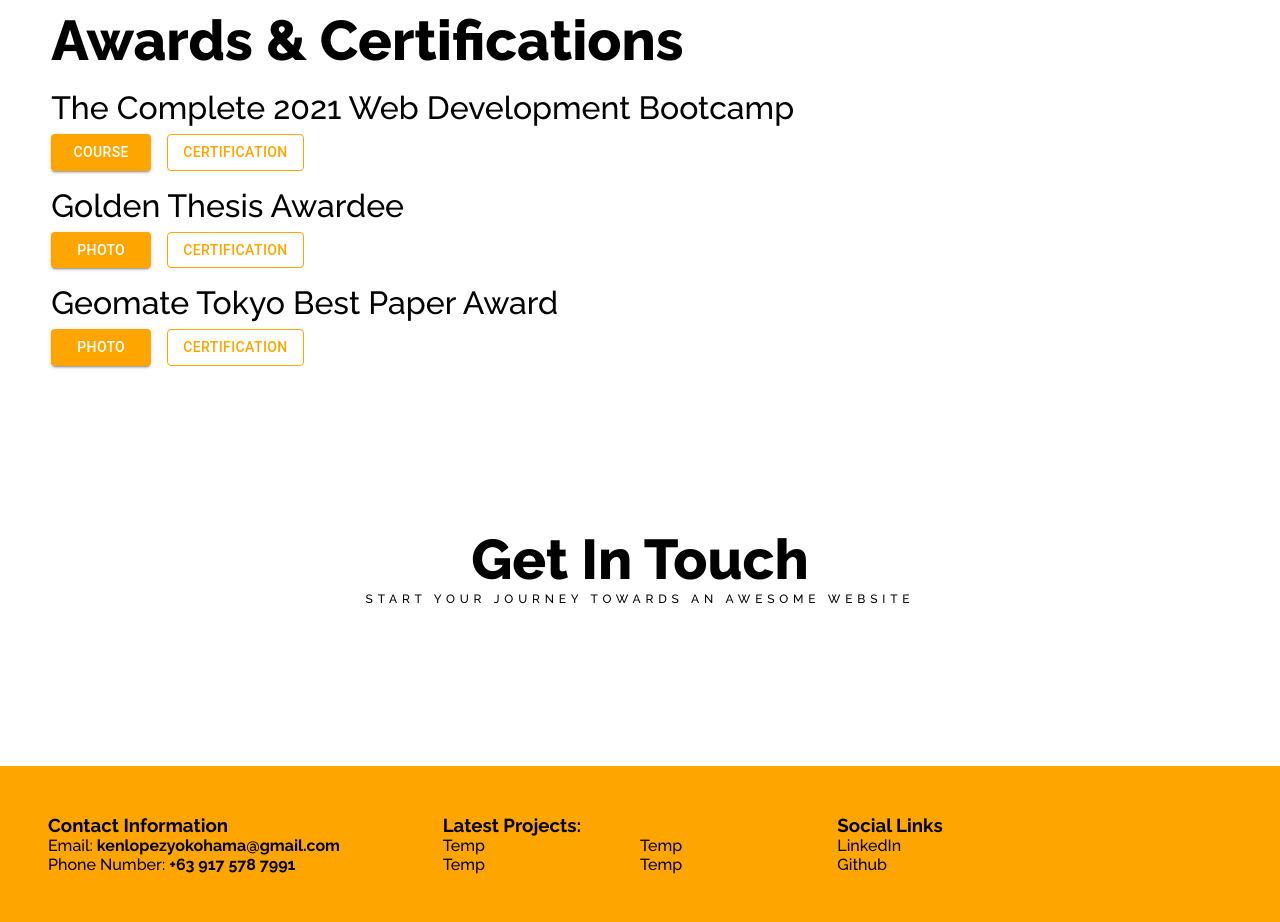
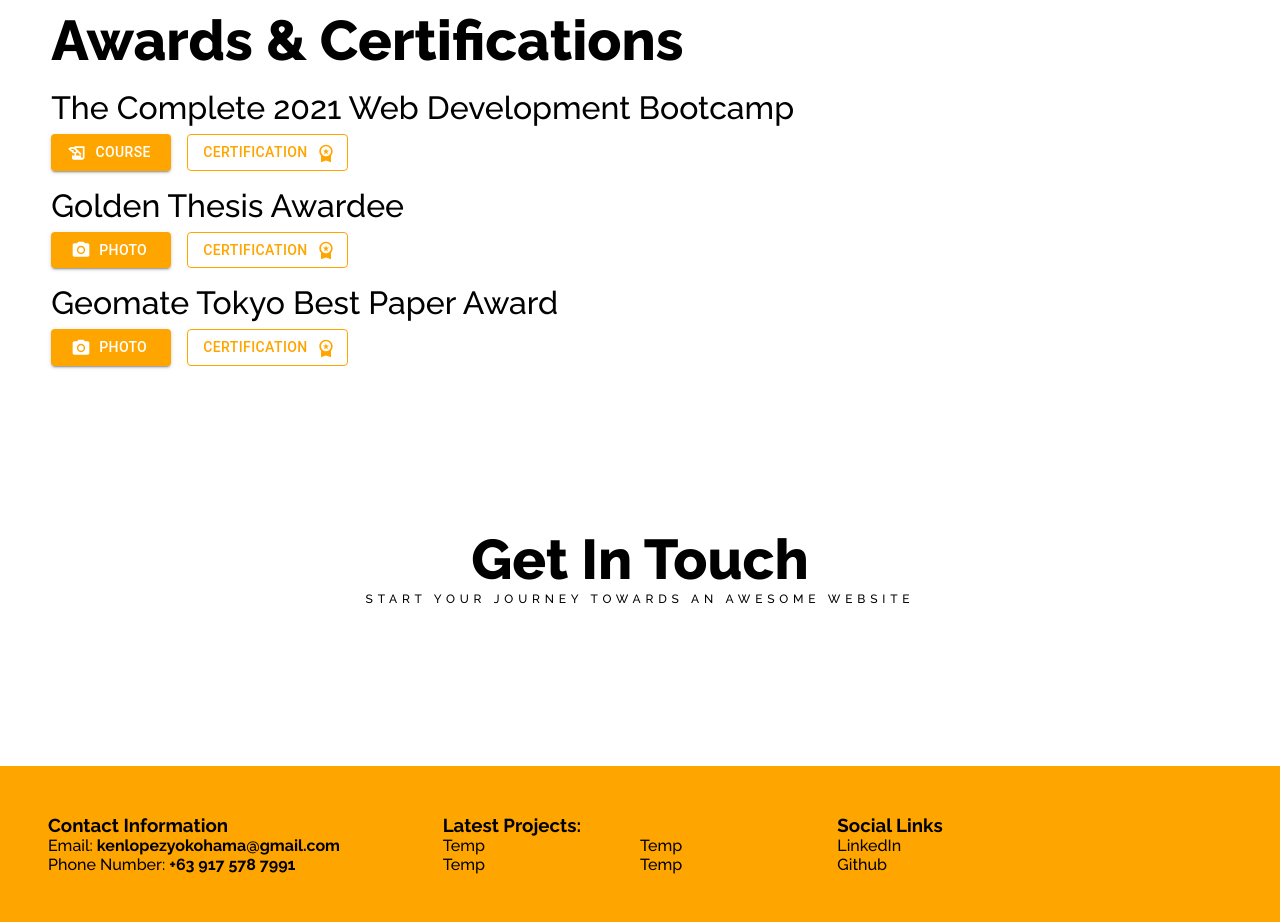
Before and after one commit to Ken-Yokohama/My-Portfolio, a React (Create React App) app: page /about in a window 1280 px wide. Shown: the part 3240-4162 px from the top of the page. Built offline with nearby package versions, Linux system fonts and the light colour scheme.

Commit message:
Added Icons for Awards and Certifications and adjusted width of buttons

```diff
--- a/src/pages/About.jsx
+++ b/src/pages/About.jsx
@@ -5,6 +5,9 @@ import Carousel from "react-elastic-carousel";
 import Button from "@mui/material/Button";
 import { motion } from "framer-motion";
 import Modal from "@mui/material/Modal";
+import WorkspacePremiumIcon from "@mui/icons-material/WorkspacePremium";
+import HistoryEduIcon from "@mui/icons-material/HistoryEdu";
+import PhotoCameraIcon from "@mui/icons-material/PhotoCamera";
 
 function About(props) {
     const technologiesImgSrc = [
@@ -315,11 +318,11 @@ function About(props) {
                                                 ":hover": {
                                                     backgroundColor: "#e39505",
                                                 },
-                                                width: "100px",
+                                                width: "120px",
                                             }}
                                             fullWidth
                                             variant="contained"
-                                            // startIcon={<LanguageIcon />}
+                                            startIcon={<HistoryEduIcon />}
                                             onClick={() => {
                                                 window.open(
                                                     "https://www.udemy.com/course/the-complete-web-development-bootcamp/",
@@ -344,7 +347,7 @@ function About(props) {
                                                 },
                                             }}
                                             variant="outlined"
-                                            // endIcon={<GitHubIcon />}
+                                            endIcon={<WorkspacePremiumIcon />}
                                             onClick={() => {
                                                 setModalImgSrc(
                                                     "/images/about-page/education/bootcamp-cert.jpg"
@@ -379,11 +382,11 @@ function About(props) {
                                                 ":hover": {
                                                     backgroundColor: "#e39505",
                                                 },
-                                                width: "100px",
+                                                width: "120px",
                                             }}
                                             fullWidth
                                             variant="contained"
-                                            // startIcon={<LanguageIcon />}
+                                            startIcon={<PhotoCameraIcon />}
                                             onClick={() => {
                                                 setModalImgSrc(
                                                     "/images/about-page/education/golden1.jpg"
@@ -408,7 +411,7 @@ function About(props) {
                                                 },
                                             }}
                                             variant="outlined"
-                                            // endIcon={<GitHubIcon />}
+                                            endIcon={<WorkspacePremiumIcon />}
                                             onClick={() => {
                                                 setModalImgSrc(
                                                     "/images/about-page/education/golden4.png"
@@ -443,11 +446,11 @@ function About(props) {
                                                 ":hover": {
                                                     backgroundColor: "#e39505",
                                                 },
-                                                width: "100px",
+                                                width: "120px",
                                             }}
                                             fullWidth
                                             variant="contained"
-                                            // startIcon={<LanguageIcon />}
+                                            startIcon={<PhotoCameraIcon />}
                                             onClick={() => {
                                                 setModalImgSrc(
                                                     "/images/about-page/education/geomate-group.jpg"
@@ -472,7 +475,7 @@ function About(props) {
                                                 },
                                             }}
                                             variant="outlined"
-                                            // endIcon={<GitHubIcon />}
+                                            endIcon={<WorkspacePremiumIcon />}
                                             onClick={() => {
                                                 setModalImgSrc(
                                                     "/images/about-page/education/golden3.jpg"
```
